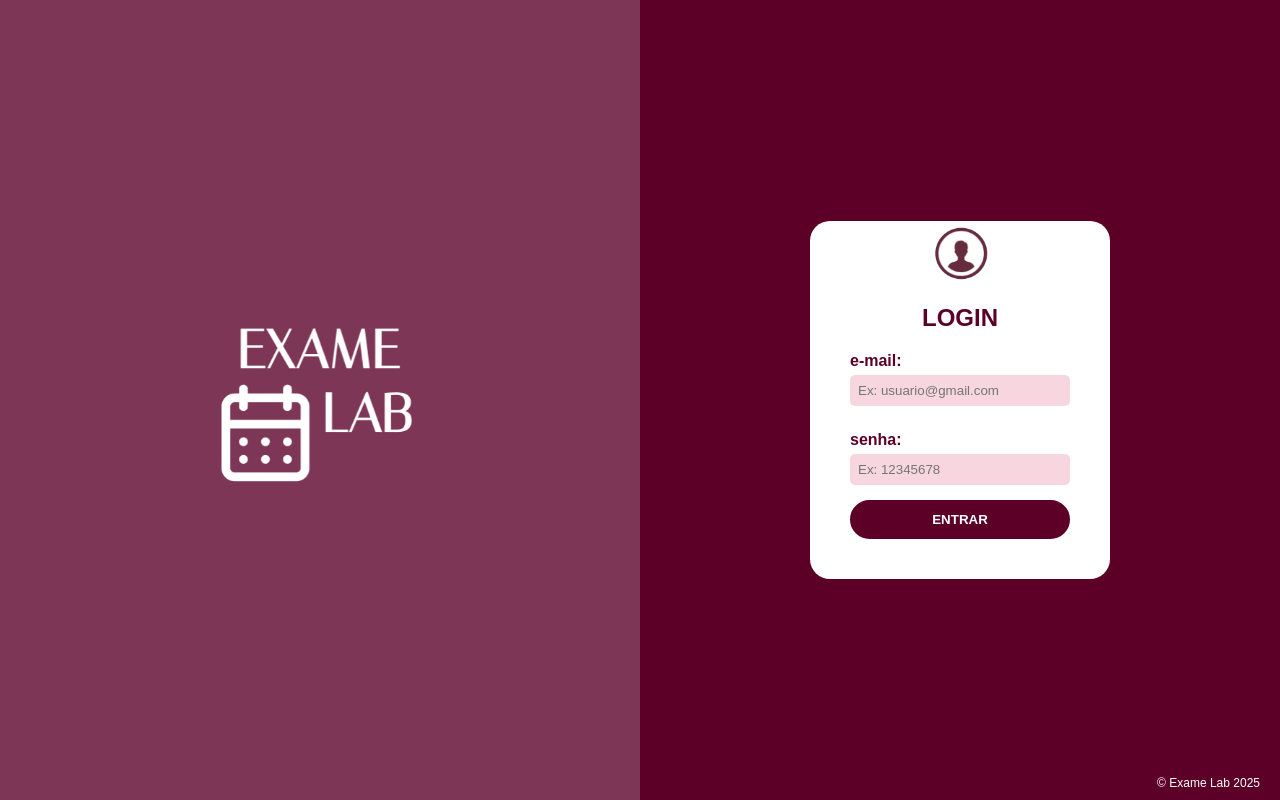
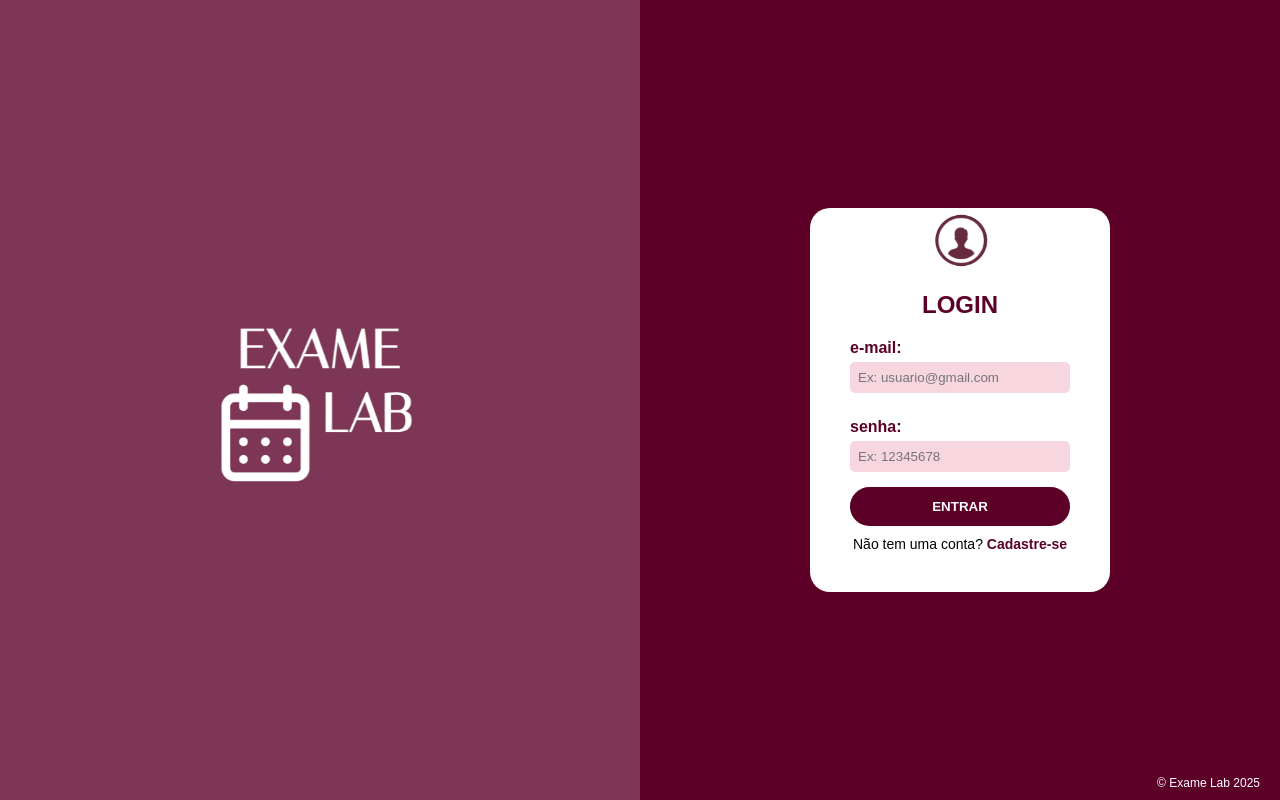
Before and after one commit to laysavic/Exame-lab, a PHP site: page / in a window 1280 px wide. Run offline with PHP 8.4, Linux system fonts and the light colour scheme.

Commit message:
desenvol -cadastro

```diff
--- a/cadastro.php
+++ b/cadastro.php
@@ -29,7 +29,7 @@
         </div>
 
 
-        <div class="link-login">
+        <div class="link-conta">
             <p>Já possui uma conta? <a href="index.php">Faça login</a></p>
         </div>
     </div>
--- a/index.php
+++ b/index.php
@@ -57,7 +57,9 @@ if (isset($_GET['erro']) && $_GET['erro'] == 2) {
         <div class=" btn" >
             <button type="submit" >ENTRAR</button>
         </div>
-
+            <div class="link-conta">
+            <p>Não tem uma conta? <a href="cadastro.php">Cadastre-se</a></p>
+        </div>
         </form>
 
       </div>
@@ -65,6 +67,7 @@ if (isset($_GET['erro']) && $_GET['erro'] == 2) {
   </div>
   <div class="footer">
     <footer>&copy; Exame Lab 2025</footer>
+
 </div>
 
 </body>
--- a/style.css
+++ b/style.css
@@ -116,6 +116,8 @@ input {
     color: #5c0028;
 }
 
+
+
 .footer {
     color: #fff;
     position: absolute;
@@ -157,17 +159,17 @@ input {
   display: block;
 }
 
-.link-login{
+.link-conta{
     margin-top: 10px;
     font-size: 14px;
 }
 
-.link-login a {
+.link-conta a {
     color: #5c0028;
     text-decoration: none;
     font-weight: bold;
 }
 
-.link-login a:hover{
+.link-conta a:hover{
     text-decoration: underline;
 }
```
